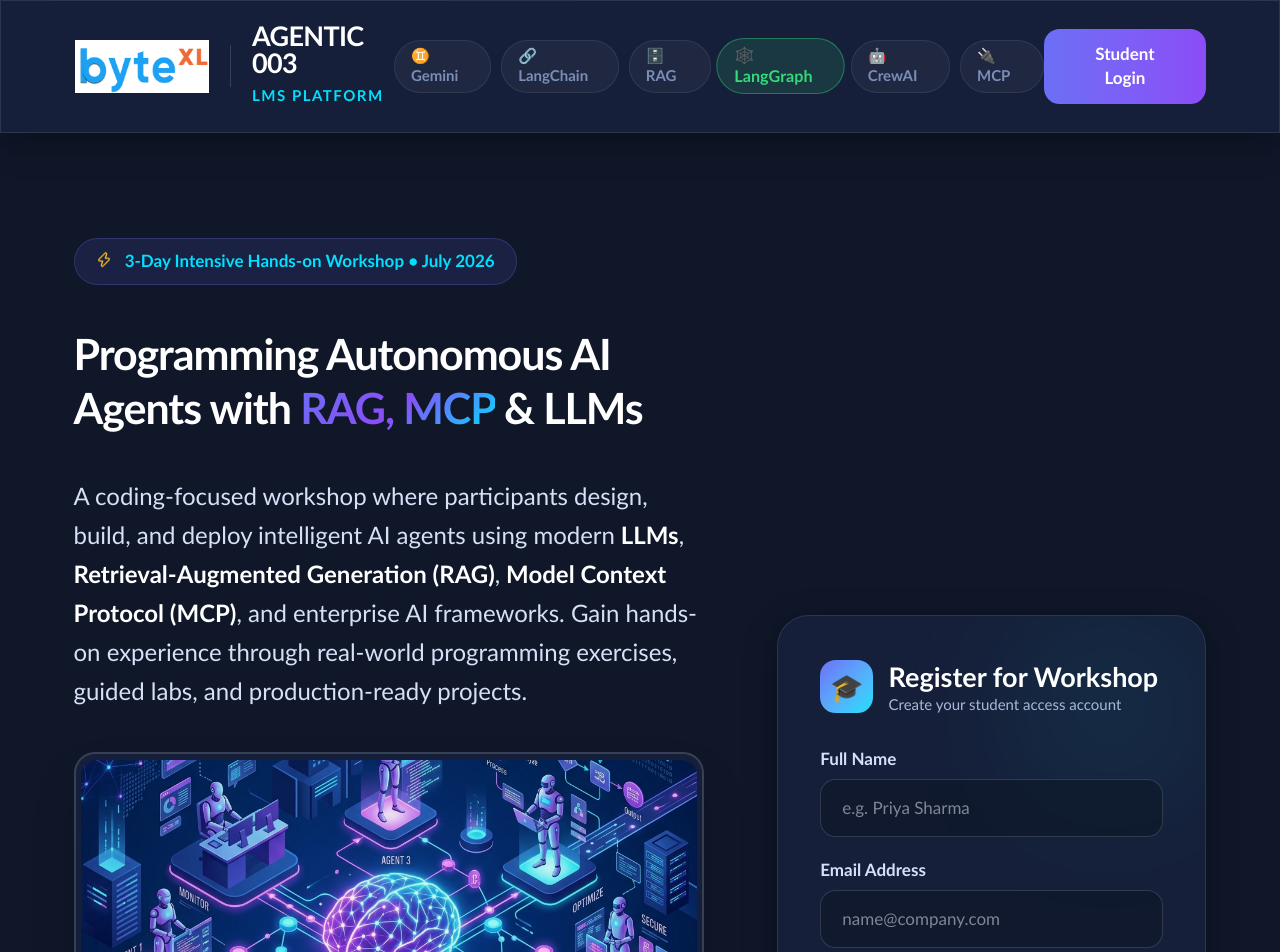
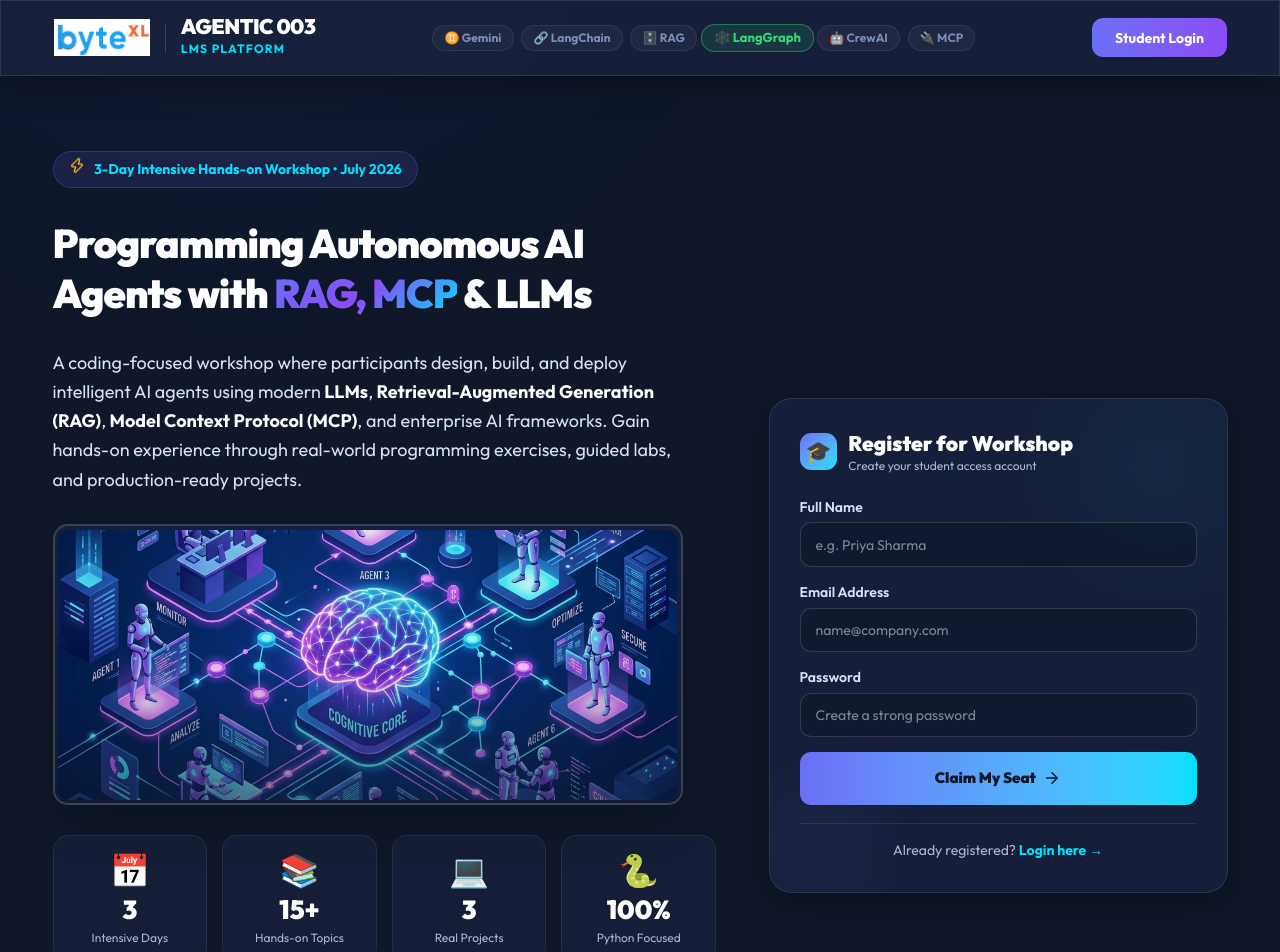
Before and after one commit to karna119/agentic_tep_lms, a React (Vite) app in the folder frontend/: page / in a window 1280 px wide. Shown: the top 952 px of the page. Built offline with nearby package versions, Linux system fonts and the light colour scheme; no server answers.

Commit message:
Optimize typography, resize text styles, and adjust layouts to use space efficiently and professionally

```diff
--- a/frontend/src/index.css
+++ b/frontend/src/index.css
@@ -1,4 +1,4 @@
-@import url('https://fonts.googleapis.com/css2?family=JetBrains+Mono:wght@400;500;600&display=swap');
+@import url('https://fonts.googleapis.com/css2?family=Outfit:wght@300;400;500;600;700;850;900&family=JetBrains+Mono:wght@400;500;600&display=swap');
 @import "tailwindcss";
 
 @theme {
@@ -9,7 +9,7 @@
   --color-warning: #FBBF24;
   --color-bg-dark: #0F1729;
   --color-card-dark: #1A2440;
-  --font-sans: 'Calibri', 'Calibri Light', 'Trebuchet MS', 'Gill Sans', Arial, sans-serif;
+  --font-sans: 'Outfit', sans-serif;
   --font-mono: 'JetBrains Mono', monospace;
 }
 
@@ -17,28 +17,28 @@
 html, body {
   background-color: #0F1729;
   color: #F0F4FF;
-  font-family: 'Calibri', 'Calibri Light', 'Trebuchet MS', 'Gill Sans', Arial, sans-serif;
-  font-size: 21px;          /* was 18px → +3 */
+  font-family: 'Outfit', sans-serif;
+  font-size: 15px;
   scroll-behavior: smooth;
-  line-height: 1.65;
+  line-height: 1.5;
 }
 
-/* ── Override Tailwind text-size utilities upward ── */
-.text-\[8px\]    { font-size: 11px !important; }
-.text-\[9px\]    { font-size: 12px !important; }
-.text-\[10px\]   { font-size: 13px !important; }
-.text-\[11px\]   { font-size: 14px !important; }
-.text-\[12px\]   { font-size: 15px !important; }
-.text-xs         { font-size: 15px !important; }
-.text-sm         { font-size: 17px !important; }
-.text-base       { font-size: 21px !important; }
-.text-lg         { font-size: 24px !important; }
-.text-xl         { font-size: 27px !important; }
-.text-2xl        { font-size: 31px !important; }
-.text-3xl        { font-size: 37px !important; }
-.text-4xl        { font-size: 43px !important; }
-.text-5xl        { font-size: 51px !important; }
-.text-6xl        { font-size: 63px !important; }
+/* ── Standardized typography sizes ── */
+.text-\[8px\]    { font-size: 8px !important; }
+.text-\[9px\]    { font-size: 9px !important; }
+.text-\[10px\]   { font-size: 10px !important; }
+.text-\[11px\]   { font-size: 11px !important; }
+.text-\[12px\]   { font-size: 12px !important; }
+.text-xs         { font-size: 12px !important; }
+.text-sm         { font-size: 14px !important; }
+.text-base       { font-size: 15px !important; }
+.text-lg         { font-size: 18px !important; }
+.text-xl         { font-size: 21px !important; }
+.text-2xl        { font-size: 26px !important; }
+.text-3xl        { font-size: 32px !important; }
+.text-4xl        { font-size: 40px !important; }
+.text-5xl        { font-size: 48px !important; }
+.text-6xl        { font-size: 58px !important; }
 
 /* ── Brighter text overrides ── */
 .text-slate-100  { color: #FFFFFF !important; }
@@ -101,16 +101,16 @@ html, body {
 .prose-invert li,
 .prose-invert td {
   color: #D8E0F8 !important;
-  font-size: 17px !important;
-  line-height: 1.75 !important;
+  font-size: 14px !important;
+  line-height: 1.6 !important;
 }
 
 .prose-invert h1, .prose-invert h2 { color: #FFFFFF !important; }
-.prose-invert h3 { color: #FFFFFF !important; font-size: 20px !important; }
-.prose-invert h4 { color: #00E0FF !important; font-size: 17px !important; }
+.prose-invert h3 { color: #FFFFFF !important; font-size: 17px !important; }
+.prose-invert h4 { color: #00E0FF !important; font-size: 14px !important; }
 .prose-invert strong { color: #FFFFFF !important; }
-.prose-invert code { color: #00E0FF !important; font-size: 14px !important; }
-.prose-invert pre  { font-size: 14px !important; }
+.prose-invert code { color: #00E0FF !important; font-size: 12px !important; }
+.prose-invert pre  { font-size: 12px !important; }
 
 /* ── Scrollbars ── */
 ::-webkit-scrollbar { width: 8px; height: 8px; }
```
